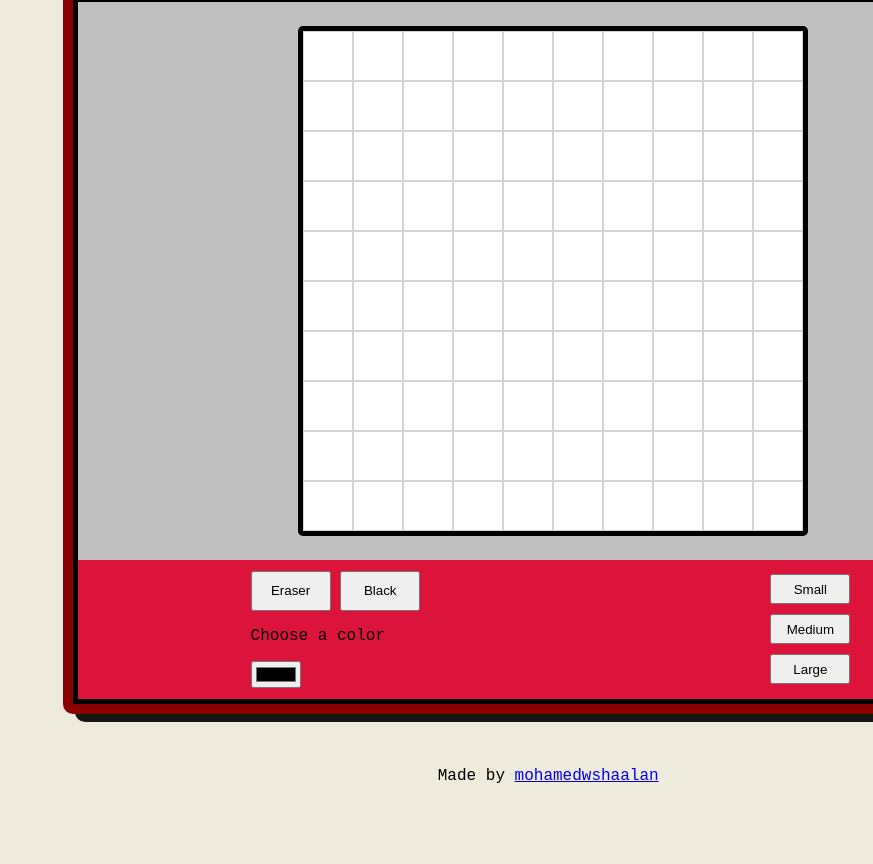
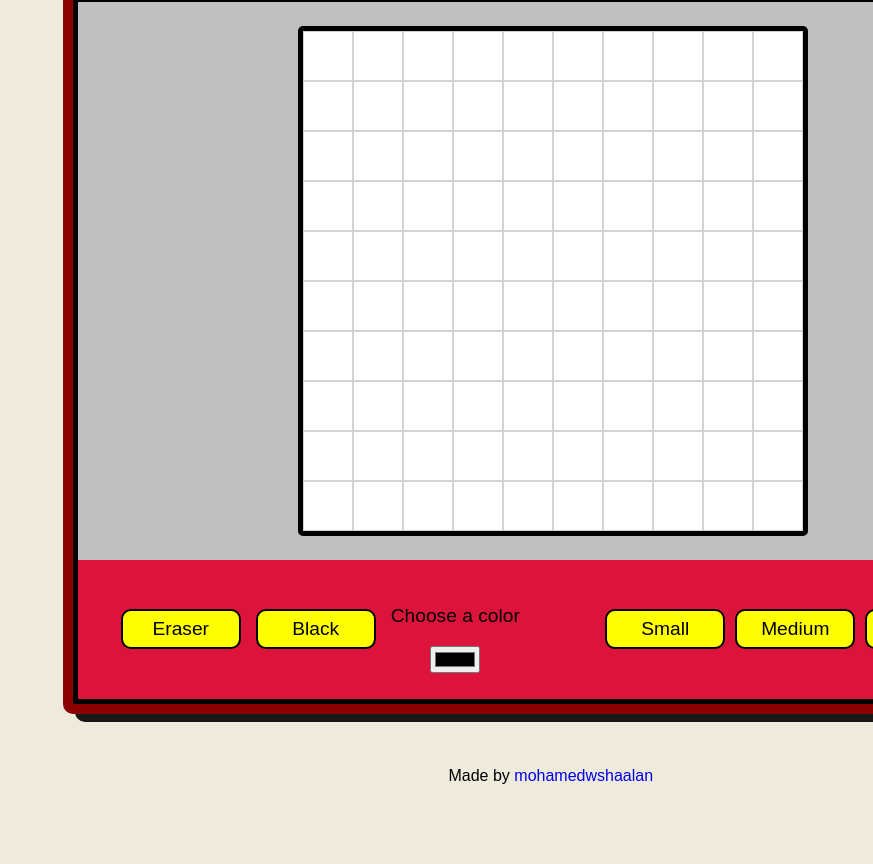
Before and after one commit to mohamedwshaalan/EtchASketch, a plain HTML site: page index.html in a window 1280 px wide. Shown: the part 118-982 px from the top of the page, without its empty margins (407-1280 px from the left). Drawn offline with Linux system fonts and the light colour scheme; a web font is replaced by a local one.

Commit message:
Update style.css

```diff
--- a/style.css
+++ b/style.css
@@ -4,7 +4,7 @@ body {
   padding: 0px;
   margin: 0px;
   background-color: rgb(239, 235, 220);
-  font-family: 'Courier New', Courier, monospace;
+  font-family: 'Silkscreen', sans-serif;
   display: flex;
   flex-direction: column;
   justify-content: space-around;
@@ -80,24 +80,91 @@ body {
   background-color: crimson;
 }
 
-.colorpick button {
-  text-align: center;
-  width: 80px;
-  height: 40px;
-
+.colorpick {
+  display: flex;
+  justify-content: center;
+  align-items: center;
+  gap: 15px;
 }
 
-.sizepick {
+.colorpickerdiv {
   display: flex;
   flex-direction: column;
   justify-content: center;
   align-items: center;
 }
 
-.sizepick button {
+.colorpickdiv,
+p {
+  font-size: larger;
+}
 
+.sizepick {
+  display: flex;
+  justify-content: center;
+  align-items: center;
+  gap: 10px;
+}
+
+.sizepick button:hover {
+  background-color: aquamarine;
+  color: black;
+  border-color: white;
+
+}
+
+.sizepick button:active {
+  background-color: black;
+  color: aquamarine;
+  border-color: white;
+
+}
+
+button {
+  font-family: 'Silkscreen', sans-serif;
+  font-size: larger;
+  background-color: yellow;
+  border-radius: 10px;
   text-align: center;
-  width: 80px;
-  height: 30px;
-  margin: 5px;
+  width: 120px;
+  height: 40px;
+  border: 2px black solid;
 }
+
+#black-button:hover {
+  background-color: black;
+  color: white;
+  border-color: white;
+}
+
+#black-button:active {
+  background-color: white;
+  color: black;
+  border-color: black;
+}
+
+#eraser:hover {
+  background-color: grey;
+  color: white;
+  border-color: black;
+}
+
+#eraser:active {
+  background-color: white;
+  color: grey;
+  border-color: black;
+}
+
+a {
+  text-decoration: none;
+}
+
+a:hover {
+  text-decoration: underline;
+}
+
+img {
+  height: 20px;
+  width: auto;
+
+}
```
